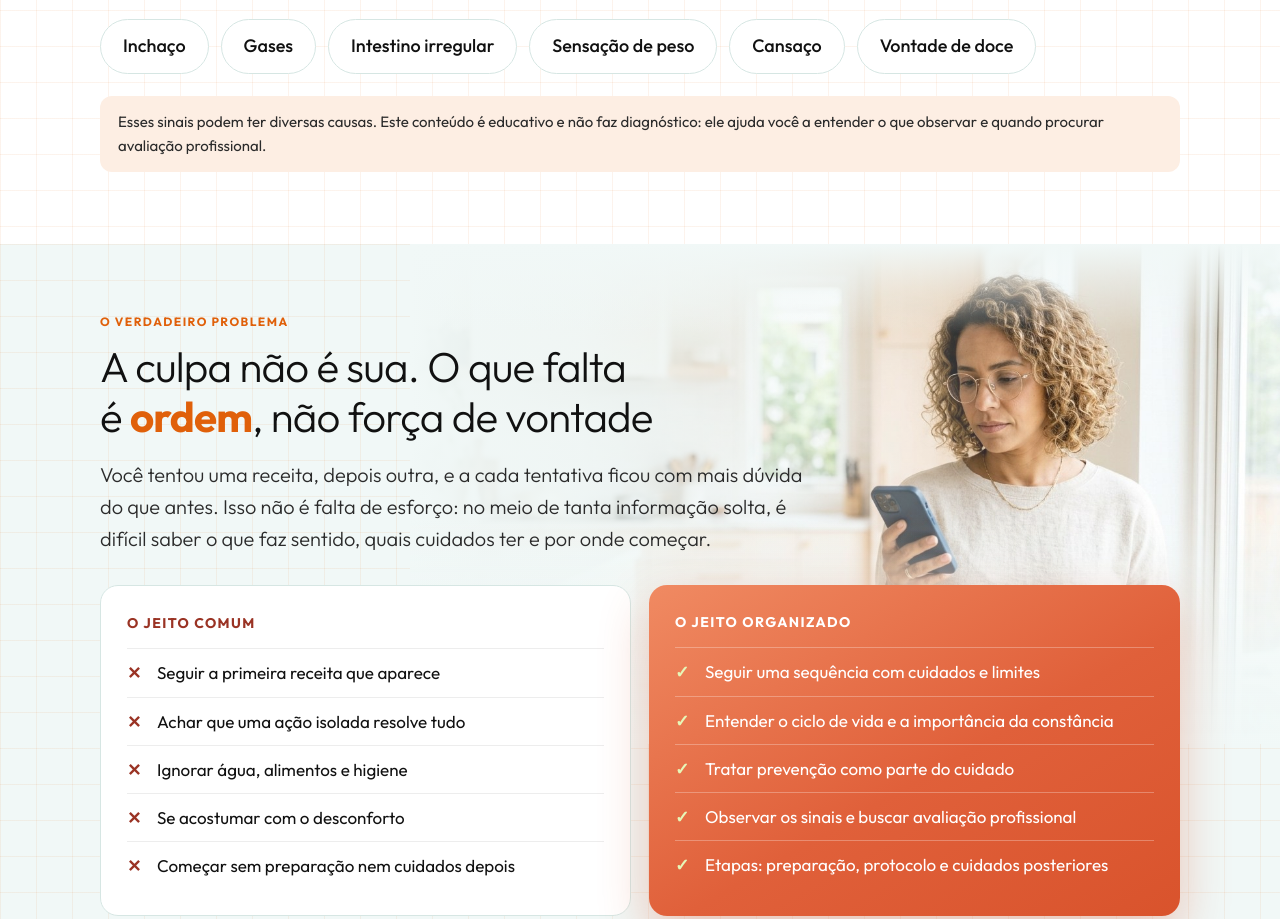
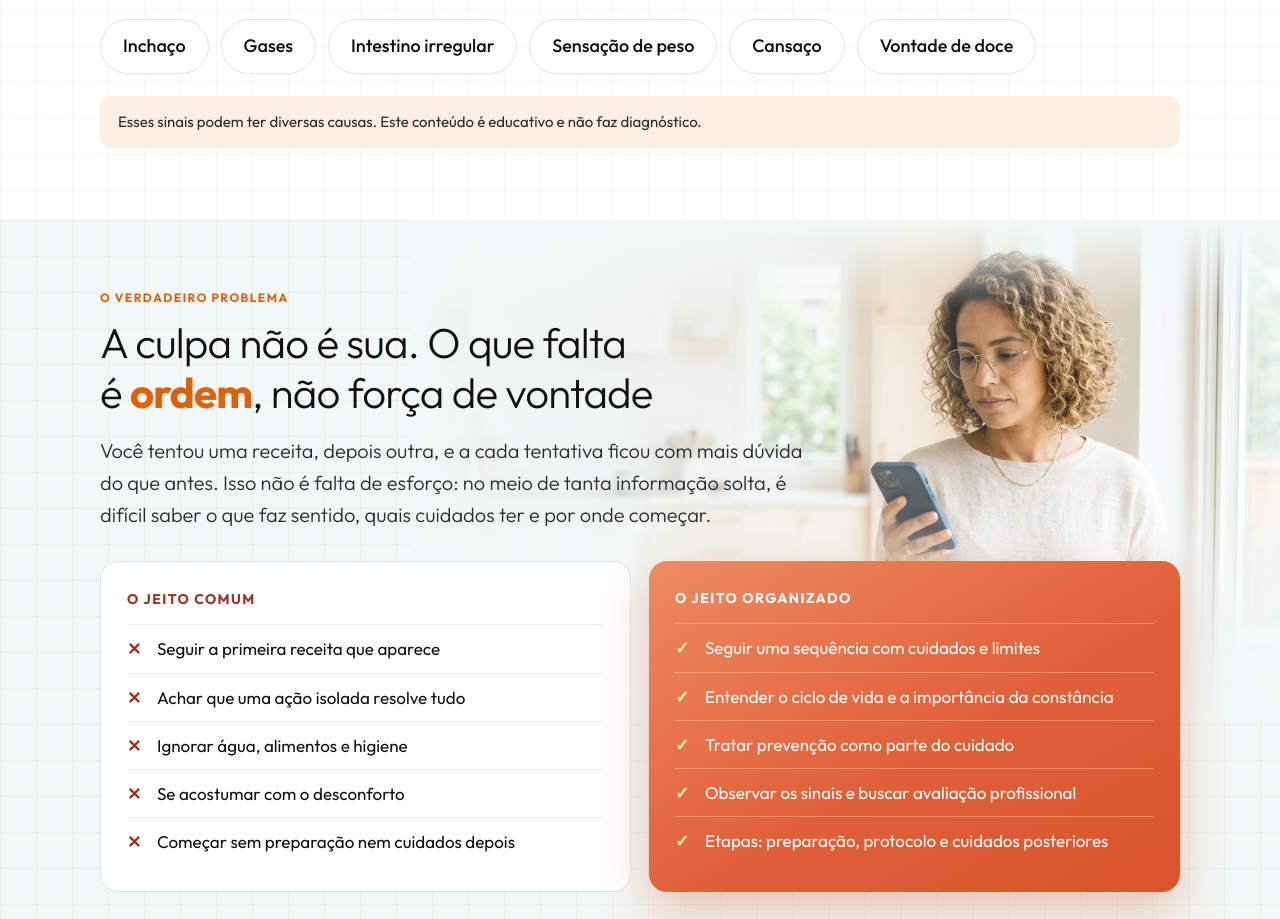
Before and after one commit to novvasaudeintegrativa-cmyk/desparasitacaodescomplicada, a plain HTML site: page index.html in a window 1280 px wide. Shown: the part 1720-2639 px from the top of the page. Drawn offline with Linux system fonts and the light colour scheme.

Commit message:
Identificacao: encurta o aviso (remove trecho 'ele ajuda voce a entender...')

```diff
--- a/index.html
+++ b/index.html
@@ -869,7 +869,7 @@ img,video,svg{max-width:100%}
   <h2>Muita gente se acostuma com o desconforto e <b>não sabe por onde começar</b></h2>
   <p class="lead">Barriga que incha, gases, intestino irregular, sensação de peso, cansaço, vontade de doce. Você pesquisou, salvou vídeos, anotou receitas, e cada pessoa recomendou uma coisa diferente. A pergunta continua: <b>por onde eu começo e o que preciso saber antes?</b> Não precisa ter vergonha: é um assunto de muita gente.</p>
   <div class="chips"><span>Inchaço</span><span>Gases</span><span>Intestino irregular</span><span>Sensação de peso</span><span>Cansaço</span><span>Vontade de doce</span></div>
-  <p class="note">Esses sinais podem ter diversas causas. Este conteúdo é educativo e não faz diagnóstico: ele ajuda você a entender o que observar e quando procurar avaliação profissional.</p>
+  <p class="note">Esses sinais podem ter diversas causas. Este conteúdo é educativo e não faz diagnóstico.</p>
 </div></section>
 
 <!-- 3. O PROBLEMA: jeito errado x certo -->
```
